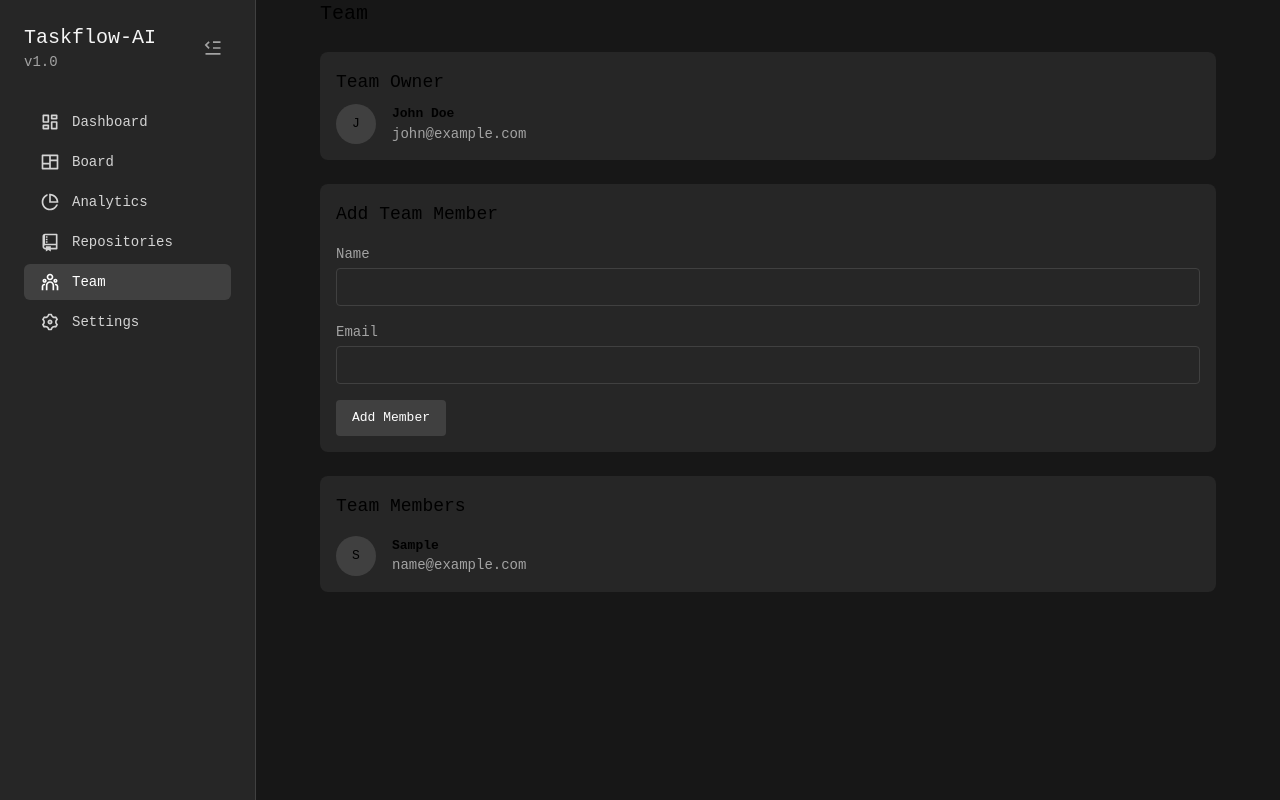
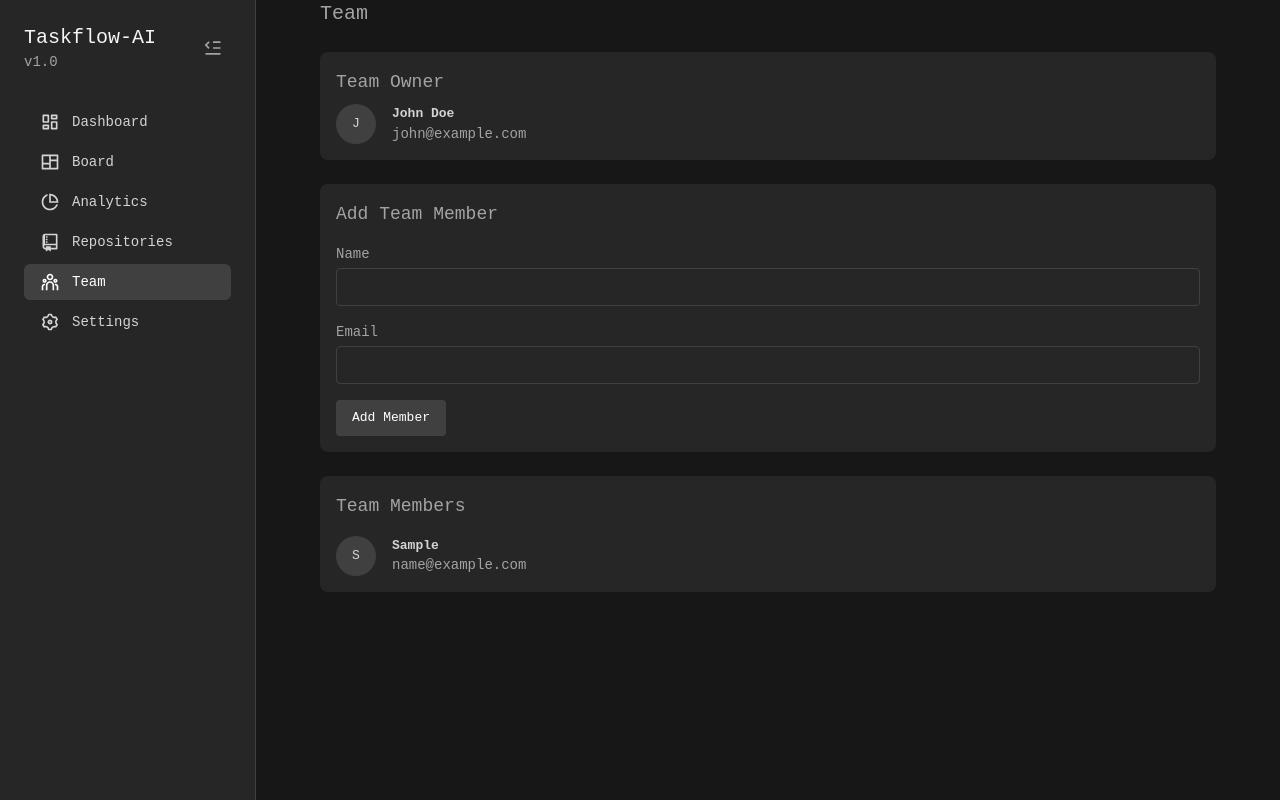
Before and after one commit to TM1988/Taskflow-AI, a Next.js app: page /team in a window 1280 px wide. Both pictures are taken after typing "Sample", "name@example.com" into the empty fields and a click on the button "Add Member". Built offline with nearby package versions, Linux system fonts and the light colour scheme.

Commit message:
Update text colors and fix sidebar

```diff
--- a/app/team/page.tsx
+++ b/app/team/page.tsx
@@ -25,23 +25,23 @@ export default function Team() {
 
   return (
     <div className="max-w-4xl mx-auto">
-      <h2 className="text-xl mb-6">Team</h2>
+      <h2 className="text-xl mb-6 text-gray-500 dark:text-gray-400">Team</h2>
 
       <div className="bg-white dark:bg-gray-800 p-4 rounded-lg mb-6">
-        <h3 className="text-lg mb-2">Team Owner</h3>
+        <h3 className="text-lg mb-2 text-gray-500 dark:text-gray-400">Team Owner</h3>
         <div className="flex items-center gap-4">
-          <div className="w-10 h-10 bg-gray-200 dark:bg-gray-700 rounded-full flex items-center justify-center">
+          <div className="w-10 h-10 bg-gray-200 dark:bg-gray-700 rounded-full flex items-center justify-center text-gray-700 dark:text-gray-300">
             {name[0]}
           </div>
           <div>
-            <div className="font-semibold">{name}</div>
+            <div className="font-semibold text-gray-700 dark:text-gray-300">{name}</div>
             <div className="text-sm text-gray-500 dark:text-gray-400">{email}</div>
           </div>
         </div>
       </div>
 
       <div className="bg-white dark:bg-gray-800 p-4 rounded-lg mb-6">
-        <h3 className="text-lg mb-4">Add Team Member</h3>
+        <h3 className="text-lg mb-4 text-gray-500 dark:text-gray-400">Add Team Member</h3>
         <form onSubmit={handleAddMember} className="space-y-4">
           <div>
             <label className="block text-sm text-gray-500 dark:text-gray-400 mb-1">Name</label>
@@ -72,15 +72,15 @@ export default function Team() {
 
       {teamMembers.length > 0 && (
         <div className="bg-white dark:bg-gray-800 p-4 rounded-lg">
-          <h3 className="text-lg mb-4">Team Members</h3>
+          <h3 className="text-lg mb-4 text-gray-500 dark:text-gray-400">Team Members</h3>
           <div className="space-y-4">
             {teamMembers.map((member, index) => (
               <div key={index} className="flex items-center gap-4">
-                <div className="w-10 h-10 bg-gray-200 dark:bg-gray-700 rounded-full flex items-center justify-center">
+                <div className="w-10 h-10 bg-gray-200 dark:bg-gray-700 rounded-full flex items-center justify-center text-gray-700 dark:text-gray-300">
                   {member.name[0]}
                 </div>
                 <div>
-                  <div className="font-semibold">{member.name}</div>
+                  <div className="font-semibold text-gray-700 dark:text-gray-300">{member.name}</div>
                   <div className="text-sm text-gray-500 dark:text-gray-400">{member.email}</div>
                 </div>
               </div>
--- a/components/Sidebar.tsx
+++ b/components/Sidebar.tsx
@@ -28,7 +28,7 @@ export default function Sidebar() {
   const [isCollapsed, setIsCollapsed] = useState(false)
 
   return (
-    <aside className={`${isCollapsed ? 'w-20' : 'w-64'} h-screen fixed left-0 top-0 bg-white dark:bg-gray-800 border-r border-gray-200 dark:border-gray-700 transition-all duration-300`}>
+    <aside className={`${isCollapsed ? 'w-20' : 'w-64'} h-screen fixed left-0 top-0 bg-white dark:bg-gray-800 border-r border-gray-200 dark:border-gray-700 transition-all duration-300 z-50`}>
       <div className="p-6">
         <div className="flex items-center justify-between mb-8">
           {!isCollapsed && (
@@ -67,7 +67,7 @@ export default function Sidebar() {
                 `}
                 title={isCollapsed ? item.name : ''}
               >
-                <Icon size={20} />
+                <Icon className="flex-shrink-0" size={20} />
                 {!isCollapsed && <span>{item.name}</span>}
               </Link>
             )
```
